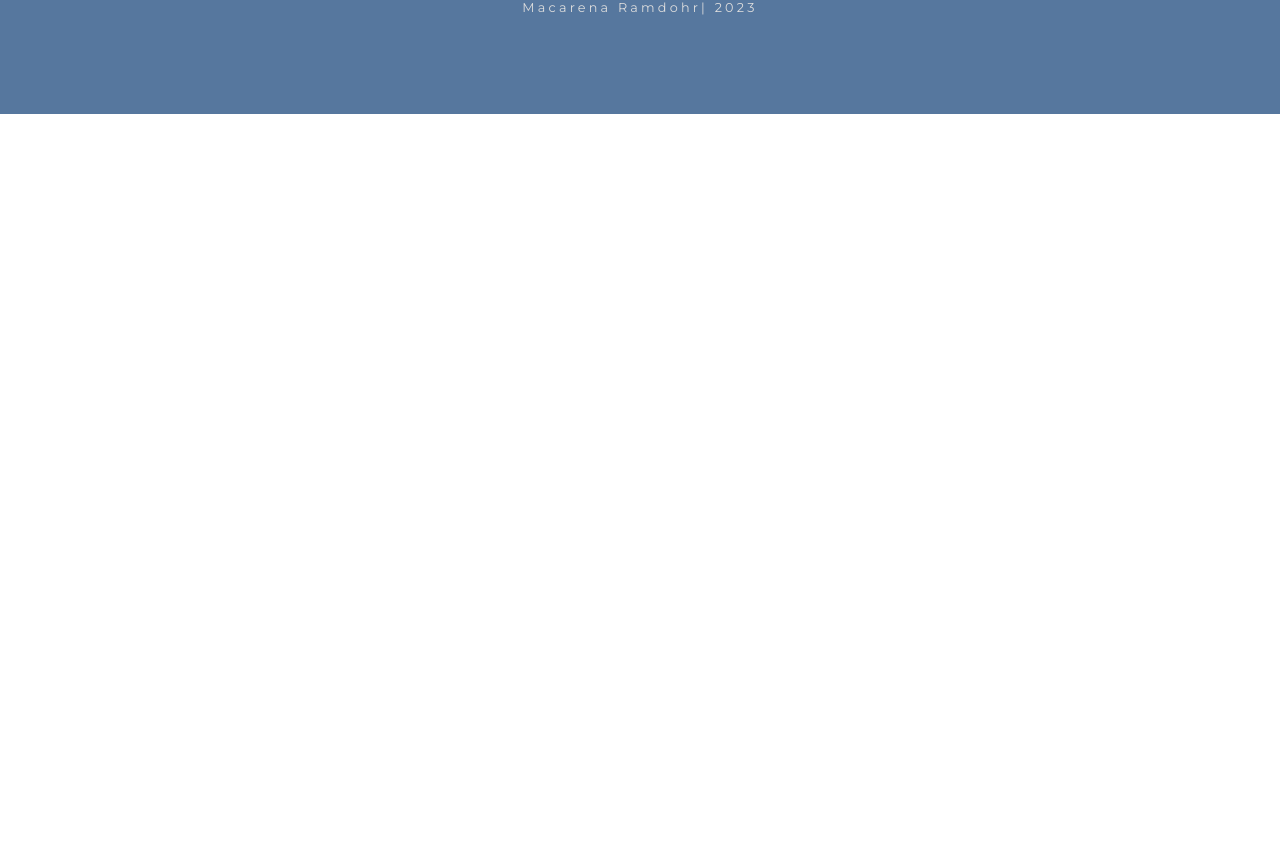
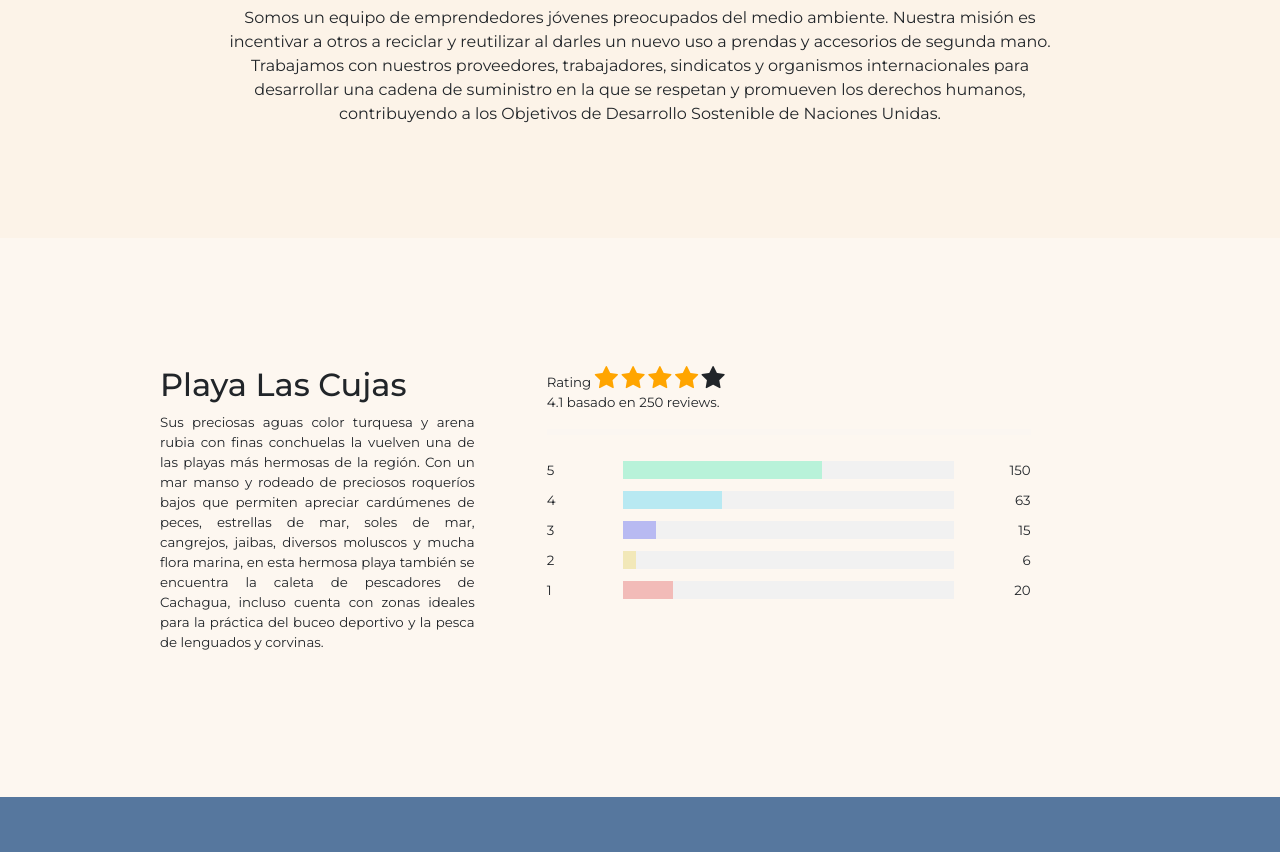
Before and after one commit to sappy666/portafolio_frontend, a plain HTML site: page index.html in a window 1280 px wide. Shown: the part 1250-2102 px from the top of the page. Before the commit the page ends 1364 px from the top, so only its background shows below. Drawn offline with nearby package versions, Linux system fonts and the light colour scheme.

Commit message:
nuevas secciones

```diff
--- a/assets/css/styles.css
+++ b/assets/css/styles.css
@@ -7,7 +7,7 @@
   font-family: 'Montserrat', sans-serif;
 }
 body{
-  background-color: rgb(255, 255, 255);
+  background-color: rgba(250, 235, 215, 0.352);
 }
 
 
@@ -61,6 +61,98 @@ position: relative;
 margin-top: 30%;
 
 }
+
+#quienessomos{
+  background-color:rgba(250, 235, 215, 0.352);
+  padding-top: 3rem;
+  padding-bottom: 3rem;
+  text-align: center;
+}
+/*------ Reviews ------*/
+* {
+  box-sizing: border-box;
+}
+
+.user-rating{
+  width: 90%;
+  /* background-color: rgba(250, 235, 215, 0.352); */
+  padding: 5rem;
+  margin: 5rem;
+  text-align: justify;
+  font-size: smaller;
+}
+
+/* body {
+  font-family: Arial;
+  margin: 0 auto; /* Center website */
+  /* max-width: 800px; /* Max width */
+  /* padding: 20px; */ */
+} */
+
+.heading {
+  font-size: 25px;
+  margin-right: 25px;
+}
+
+.fa {
+  font-size: 25px;
+}
+
+.checked {
+  color: orange;
+}
+
+/* Three column layout */
+.side {
+  float: left;
+  width: 15%;
+  margin-top: 10px;
+}
+
+.middle {
+  float: left;
+  width: 70%;
+  margin-top: 10px;
+}
+
+/* Place text to the right */
+.right {
+  text-align: right;
+}
+
+/* Clear floats after the columns */
+.row:after {
+  content: "";
+  display: table;
+  clear: both;
+}
+
+/* The bar container */
+.bar-container {
+  width: 100%;
+  background-color: #f1f1f1;
+  text-align: center;
+  color: white;
+}
+
+/* Individual bars */
+.bar-5 {width: 60%; height: 18px; background-color: #b8f2d9;}
+.bar-4 {width: 30%; height: 18px; background-color: #b8e9f2;}
+.bar-3 {width: 10%; height: 18px; background-color: #b8baf2}
+.bar-2 {width: 4%; height: 18px; background-color: #f2e8b8;}
+.bar-1 {width: 15%; height: 18px; background-color: #F2BBB8;}
+
+/* Responsive layout - make the columns stack on top of each other instead of next to each other */
+@media (max-width: 400px) {
+  .side, .middle {
+    width: 100%;
+  }
+  /* Hide the right column on small screens */
+  .right {
+    display: none;
+  }
+}
+
 /*------ CARTAS DE TEMAS ------*/
 
 .card{
--- a/index.html
+++ b/index.html
@@ -7,6 +7,7 @@
   <title>Paseando</title>
   <link rel="stylesheet" href="https://cdn.jsdelivr.net/npm/bootstrap@5.3.0-alpha1/dist/css/bootstrap.min.css">
   <script src="https://cdn.jsdelivr.net/npm/bootstrap@5.3.0-alpha1/dist/js/bootstrap.bundle.min.js"></script>
+  <link rel="stylesheet" href="https://cdnjs.cloudflare.com/ajax/libs/font-awesome/4.7.0/css/font-awesome.min.css">
   <link rel="stylesheet" href="./assets/css/navbar.css">
   <link rel="stylesheet" href="./assets/css/styles.css">
 
@@ -70,6 +71,99 @@
       </button>
     </div>
     </section>
+    <!-- <hr class="hr hr-blurry" /> -->
+    <section id="quienessomos">
+      <div class="row justify-content-center mb-5">
+          <div class="col-8">
+              <h2>Quienes somos</h2>
+              <div class="text-quienessomos mt-5 text-center"></div>
+              <p>Somos un equipo de emprendedores jóvenes preocupados del medio ambiente. Nuestra misión es
+                  incentivar a otros a reciclar y reutilizar al darles un nuevo uso a prendas y accesorios de
+                  segunda mano. Trabajamos con nuestros proveedores, trabajadores, sindicatos y organismos internacionales para desarrollar una cadena de suministro en la que se respetan y promueven los derechos humanos, contribuyendo a los Objetivos de Desarrollo Sostenible de Naciones Unidas. </p>
+          </div>
+      </div>
+  </section>
+
+  <!--user reviews-->
+<section class="user-rating py-5">
+  <div class="row">
+    <div class="col-4 me-5">
+      <div class="text-quienessomos text-center g-5"></div>
+      <h2>Playa Las Cujas</h2>
+      <p>Sus preciosas aguas color turquesa y arena rubia con finas conchuelas la vuelven una de las playas más hermosas de la región. Con un mar manso y rodeado de preciosos roqueríos bajos que permiten apreciar cardúmenes de peces, estrellas de mar, soles de mar, cangrejos, jaibas, diversos moluscos y mucha flora marina, en esta hermosa playa también se encuentra la caleta de pescadores de Cachagua, incluso cuenta con zonas ideales para la práctica del buceo deportivo y la pesca de lenguados y corvinas.
+      </p>
+          </div>
+          <div class="col-6">
+<span class="heading">Rating</span>
+<span class="fa fa-star checked"></span>
+<span class="fa fa-star checked"></span>
+<span class="fa fa-star checked"></span>
+<span class="fa fa-star checked"></span>
+<span class="fa fa-star"></span>
+<p>4.1 basado en 250 reviews.</p>
+<hr style="border:3px solid #f1f1f1">
+
+<div class="row">
+  <div class="side">
+    <div>5</div>
+  </div>
+  <div class="middle">
+    <div class="bar-container">
+      <div class="bar-5"></div>
+    </div>
+  </div>
+  <div class="side right">
+    <div>150</div>
+  </div>
+  <div class="side">
+    <div>4</div>
+  </div>
+  <div class="middle">
+    <div class="bar-container">
+      <div class="bar-4"></div>
+    </div>
+  </div>
+  <div class="side right">
+    <div>63</div>
+  </div>
+  <div class="side">
+    <div>3</div>
+  </div>
+  <div class="middle">
+    <div class="bar-container">
+      <div class="bar-3"></div>
+    </div>
+  </div>
+  <div class="side right">
+    <div>15</div>
+  </div>
+  <div class="side">
+    <div>2</div>
+  </div>
+  <div class="middle">
+    <div class="bar-container">
+      <div class="bar-2"></div>
+    </div>
+  </div>
+  <div class="side right">
+    <div>6</div>
+  </div>
+  <div class="side">
+    <div>1</div>
+  </div>
+  <div class="middle">
+    <div class="bar-container">
+      <div class="bar-1"></div>
+    </div>
+  </div>
+  <div class="side right">
+    <div>20</div>
+  </div>
+</div>
+</div>
+</div>
+</section>
+
     <!-- <div class="container text-center">
         <div class="row row-cols-3 row-cols-lg-4 g-2 g-lg-3 mx-5 py-5">
 
```
